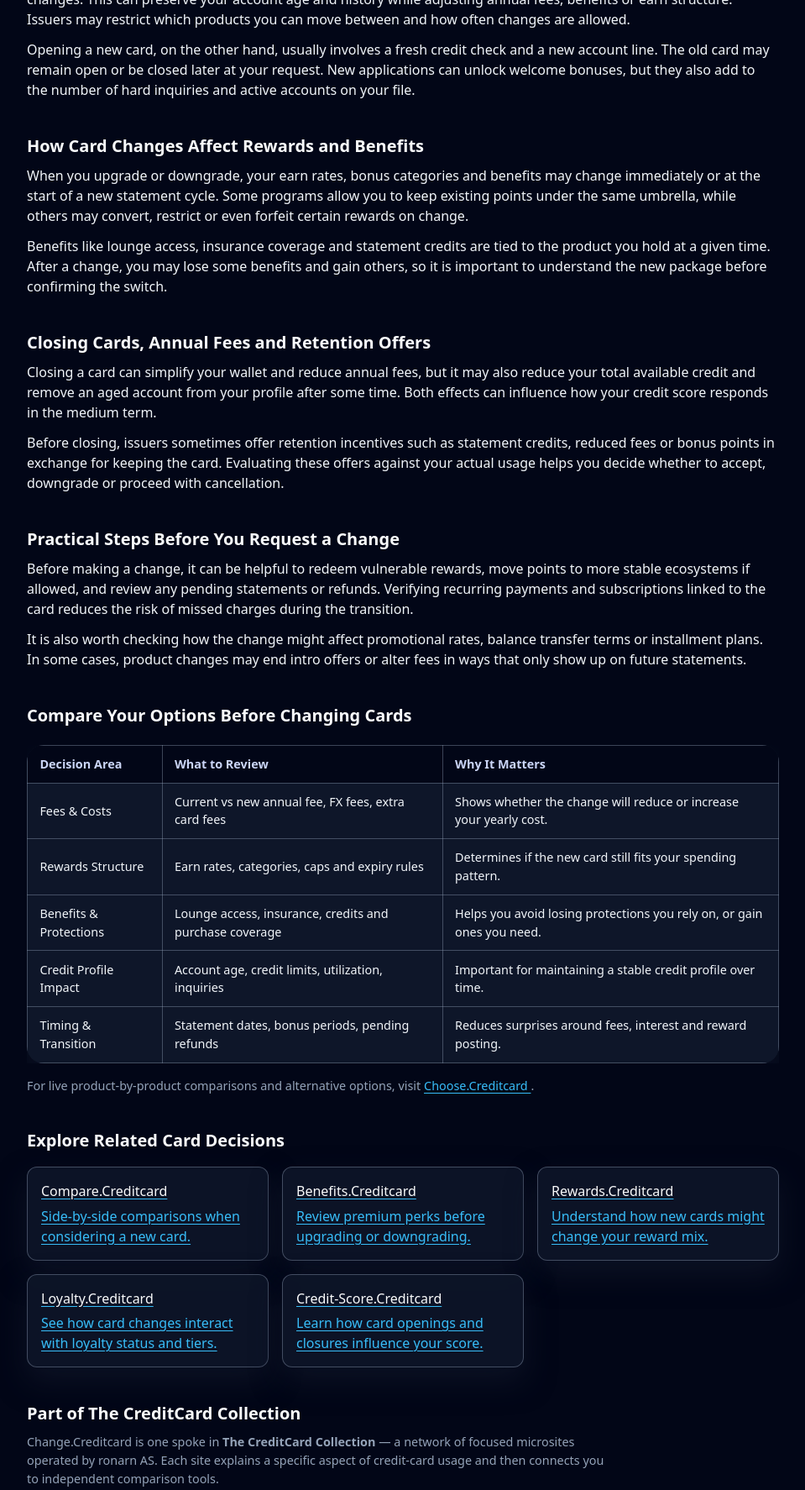
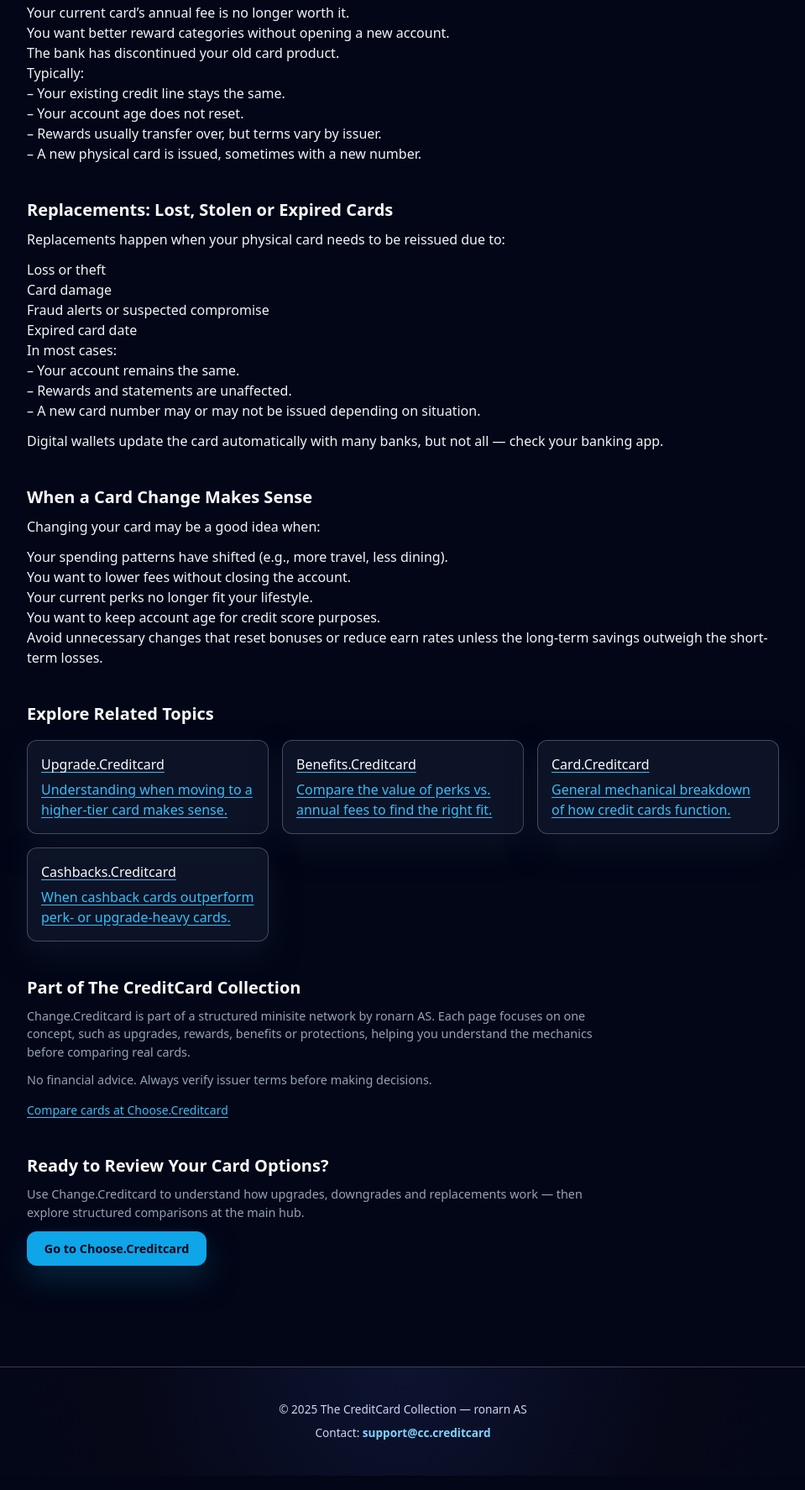
Before and after one commit to ChooseCreditCard/change.creditcard, a plain HTML site: page index.html in a window 1280 px wide. Shown: the part 777-2551 px from the top of the page at 84% size, without its empty margins (160-1119 px from the left). Drawn offline with nearby package versions, Linux system fonts and the light colour scheme.

Commit message:
Update index.html

```diff
--- a/index.html
+++ b/index.html
@@ -4,22 +4,22 @@
   <meta charset="UTF-8" />
   <meta name="viewport" content="width=device-width, initial-scale=1" />
 
-  <title>Change.Creditcard – How to Change, Upgrade or Downgrade Credit Cards</title>
-  <meta name="description" content="Neutral guide to changing credit cards: product changes, upgrades, downgrades, closing cards and avoiding mistakes that can hurt your credit profile or rewards." />
+  <title>Change.Creditcard – How Card Changes, Upgrades & Replacements Work</title>
+  <meta name="description" content="Learn how credit card changes work: upgrades, downgrades, replacements, reissues, product changes, number changes, card network switches and what each means for fees and rewards." />
   <meta name="robots" content="index,follow" />
   <link rel="canonical" href="https://change.creditcard/" />
 
   <!-- Open Graph -->
-  <meta property="og:title" content="Change.Creditcard – Changing, Upgrading & Downgrading Credit Cards" />
-  <meta property="og:description" content="Independent explanation of how to change, upgrade or downgrade credit cards, preserve rewards and minimize impact on your credit profile." />
+  <meta property="og:title" content="Change.Creditcard – Credit Card Upgrades, Downgrades & Replacements Explained" />
+  <meta property="og:description" content="Independent overview of how credit card changes work — including upgrades, downgrades, renewals, replacements, new numbers, product changes and how it affects fees, perks and credit history." />
   <meta property="og:type" content="website" />
   <meta property="og:url" content="https://change.creditcard/" />
   <meta property="og:image" content="https://choose.creditcard/preview.png?utm_source=change.creditcard&utm_medium=referral&utm_campaign=og_image" />
 
   <!-- Twitter -->
   <meta name="twitter:card" content="summary_large_image" />
-  <meta name="twitter:title" content="Change.Creditcard – Changing, Upgrading & Downgrading Credit Cards" />
-  <meta name="twitter:description" content="Learn how card changes really work: product changes vs new applications, when to close cards, and how to handle rewards, fees and limits." />
+  <meta name="twitter:title" content="Change.Creditcard – Understanding Credit Card Changes" />
+  <meta name="twitter:description" content="How card upgrades, downgrades, replacements and product changes work — and how each affects rewards, perks, annual fees and credit score." />
   <meta name="twitter:image" content="https://choose.creditcard/preview.png?utm_source=change.creditcard&utm_medium=referral&utm_campaign=twitter_image" />
 
   <!-- GA4 -->
@@ -31,12 +31,13 @@
     gtag('config', 'G-64FE63JQ3H');
   </script>
 
-  <!-- Tailwind for utility classes -->
+  <!-- Tailwind -->
   <script src="https://cdn.tailwindcss.com"></script>
 
-  <!-- Your shared minisite styles -->
+  <!-- Shared minisite CSS -->
   <link rel="stylesheet" href="./styles.css" />
 </head>
+
 <body class="bg-slate-950 text-slate-100">
 <header class="site-header">
   <div class="nav-inner max-w-6xl">
@@ -44,177 +45,180 @@
       <div class="cc-logo">CC</div>
       <div class="brand-text">
         <div class="brand-title">Change.Creditcard</div>
-          <div class="brand-subtitle">Changing, Upgrading & Downgrading Cards</div>
+        <div class="brand-subtitle">Upgrades · Downgrades · Replacements</div>
       </div>
     </div>
-      <nav class="nav-links" aria-label="Page navigation">
+
+    <nav class="nav-links">
       <a href="#overview">Overview</a>
-        <a href="#mechanics">How It Works</a>
-        <a href="#compare">Compare</a>
+      <a href="#product-change">Product Change</a>
+      <a href="#replacement">Replacements</a>
     </nav>
   </div>
 </header>
 
 <main class="cc-page">
+
   <!-- Breadcrumb -->
   <div class="cc-breadcrumb">
     <a href="https://choose.creditcard/?utm_source=change.creditcard&utm_medium=referral&utm_campaign=breadcrumb">Home</a>
-      &nbsp;›&nbsp;
-      Change.Creditcard
+    &nbsp;›&nbsp; Change.Creditcard
   </div>
 
   <!-- Hero -->
   <section class="hero">
     <div class="hero-content">
-        <h1>How to Change Credit Cards Without Unwanted Side Effects</h1>
+      <h1>How Credit Card Changes Work</h1>
       <p class="hero-lead">
-          Changing cards can mean upgrading, downgrading, switching products or closing accounts. This page explains the main paths, how they affect fees, rewards and your credit profile, and what to check before you request a change.
+        Card changes include upgrades, downgrades, replacements, reissues and product changes. This page explains
+        what each term means — and how it impacts fees, perks, card numbers and your credit score.
       </p>
       <a class="cta" href="https://choose.creditcard/?utm_source=change.creditcard&utm_medium=referral&utm_campaign=hero_cta">
-          Explore card-change options at Choose.Creditcard
+        Compare credit cards
       </a>
     </div>
   </section>
 
-    <!-- Content sections -->
+  <!-- Overview -->
   <section id="overview" class="section">
-      <h2>What Does “Changing a Credit Card” Actually Mean?</h2>
-      <p>“Changing” a card can refer to several different actions: asking for a product change within the same issuer, upgrading to a more premium card, downgrading to a lower-fee card or closing an account entirely. Each path has different implications for fees, benefits and account history.</p>
-      <p>Issuers often use their own terminology, but the core question is the same: will your existing account continue with new terms, or will a brand-new account be opened and the old one closed? Understanding that distinction is key to predicting how a change might affect your credit file and rewards.</p>
+    <h2>What Does “Changing Your Credit Card” Actually Mean?</h2>
+    <p>
+      A credit card “change” covers several different situations depending on what the issuer does. The most common types are:
+    </p>
+    <ul>
+      <li><strong>Upgrade</strong> – moving to a higher-tier card with more perks or higher annual fee.</li>
+      <li><strong>Downgrade</strong> – moving to a simpler card with a lower fee.</li>
+      <li><strong>Product change</strong> – switching to a different card within the same issuer without a new application.</li>
+      <li><strong>Reissue</strong> – receiving a new card due to expiration or fraud alerts.</li>
+      <li><strong>Replacement</strong> – receiving a new card if the old one is lost, stolen or damaged.</li>
+    </ul>
+    <p>
+      Each type has different effects on your rewards balance, account age, card number and fees.
+    </p>
   </section>
 
-    <section id="mechanics" class="section">
-      <h2>Product Changes vs New Applications</h2>
-      <p>With a product change, your existing account number typically stays the same while the underlying card product changes. This can preserve your account age and history while adjusting annual fees, benefits or earn structure. Issuers may restrict which products you can move between and how often changes are allowed.</p>
-      <p>Opening a new card, on the other hand, usually involves a fresh credit check and a new account line. The old card may remain open or be closed later at your request. New applications can unlock welcome bonuses, but they also add to the number of hard inquiries and active accounts on your file.</p>
+  <!-- Product Change -->
+  <section id="product-change" class="section">
+    <h2>Product Changes: When You Switch Cards Without Reapplying</h2>
+    <p>
+      A product change lets you switch cards within the same bank without submitting a new application or triggering a new
+      hard credit pull. This can be useful if:
+    </p>
+    <ul>
+      <li>Your current card’s annual fee is no longer worth it.</li>
+      <li>You want better reward categories without opening a new account.</li>
+      <li>The bank has discontinued your old card product.</li>
+    </ul>
+    <p>
+      Typically:
+      <br>– Your existing credit line stays the same.
+      <br>– Your account age does not reset.
+      <br>– Rewards usually transfer over, but terms vary by issuer.
+      <br>– A new physical card is issued, sometimes with a new number.
+    </p>
   </section>
 
-    <section class="section">
-      <h2>How Card Changes Affect Rewards and Benefits</h2>
-      <p>When you upgrade or downgrade, your earn rates, bonus categories and benefits may change immediately or at the start of a new statement cycle. Some programs allow you to keep existing points under the same umbrella, while others may convert, restrict or even forfeit certain rewards on change.</p>
-      <p>Benefits like lounge access, insurance coverage and statement credits are tied to the product you hold at a given time. After a change, you may lose some benefits and gain others, so it is important to understand the new package before confirming the switch.</p>
+  <!-- Replacement / Number Change -->
+  <section id="replacement" class="section">
+    <h2>Replacements: Lost, Stolen or Expired Cards</h2>
+    <p>
+      Replacements happen when your physical card needs to be reissued due to:
+    </p>
+    <ul>
+      <li>Loss or theft</li>
+      <li>Card damage</li>
+      <li>Fraud alerts or suspected compromise</li>
+      <li>Expired card date</li>
+    </ul>
+    <p>
+      In most cases:
+      <br>– Your account remains the same.
+      <br>– Rewards and statements are unaffected.
+      <br>– A new card number may or may not be issued depending on situation.
+    </p>
+    <p>
+      Digital wallets update the card automatically with many banks, but not all — check your banking app.
+    </p>
   </section>
 
+  <!-- Comparison -->
   <section class="section">
-      <h2>Closing Cards, Annual Fees and Retention Offers</h2>
-      <p>Closing a card can simplify your wallet and reduce annual fees, but it may also reduce your total available credit and remove an aged account from your profile after some time. Both effects can influence how your credit score responds in the medium term.</p>
-      <p>Before closing, issuers sometimes offer retention incentives such as statement credits, reduced fees or bonus points in exchange for keeping the card. Evaluating these offers against your actual usage helps you decide whether to accept, downgrade or proceed with cancellation.</p>
-    </section>
-
-    <section class="section">
-      <h2>Practical Steps Before You Request a Change</h2>
-      <p>Before making a change, it can be helpful to redeem vulnerable rewards, move points to more stable ecosystems if allowed, and review any pending statements or refunds. Verifying recurring payments and subscriptions linked to the card reduces the risk of missed charges during the transition.</p>
-      <p>It is also worth checking how the change might affect promotional rates, balance transfer terms or installment plans. In some cases, product changes may end intro offers or alter fees in ways that only show up on future statements.</p>
-    </section>
-
-    <!-- Comparison block -->
-    <section id="compare" class="section">
-      <h2>Compare Your Options Before Changing Cards</h2>
-      <div class="table-wrap">
-        <table class="table">
-          <thead>
-            <tr>
-              <th>Decision Area</th>
-              <th>What to Review</th>
-              <th>Why It Matters</th>
-            </tr>
-          </thead>
-          <tbody>
-            <tr>
-              <td>Fees &amp; Costs</td>
-              <td>Current vs new annual fee, FX fees, extra card fees</td>
-              <td>Shows whether the change will reduce or increase your yearly cost.</td>
-            </tr>
-            <tr>
-              <td>Rewards Structure</td>
-              <td>Earn rates, categories, caps and expiry rules</td>
-              <td>Determines if the new card still fits your spending pattern.</td>
-            </tr>
-            <tr>
-              <td>Benefits &amp; Protections</td>
-              <td>Lounge access, insurance, credits and purchase coverage</td>
-              <td>Helps you avoid losing protections you rely on, or gain ones you need.</td>
-            </tr>
-            <tr>
-              <td>Credit Profile Impact</td>
-              <td>Account age, credit limits, utilization, inquiries</td>
-              <td>Important for maintaining a stable credit profile over time.</td>
-            </tr>
-            <tr>
-              <td>Timing &amp; Transition</td>
-              <td>Statement dates, bonus periods, pending refunds</td>
-              <td>Reduces surprises around fees, interest and reward posting.</td>
-            </tr>
-          </tbody>
-        </table>
-      </div>
-      <p class="small">
-        For live product-by-product comparisons and alternative options, visit
-        <a href="https://choose.creditcard/?utm_source=change.creditcard&utm_medium=referral&utm_campaign=comparison_section">
-          Choose.Creditcard
-        </a>.
+    <h2>When a Card Change Makes Sense</h2>
+    <p>Changing your card may be a good idea when:</p>
+    <ul>
+      <li>Your spending patterns have shifted (e.g., more travel, less dining).</li>
+      <li>You want to lower fees without closing the account.</li>
+      <li>Your current perks no longer fit your lifestyle.</li>
+      <li>You want to keep account age for credit score purposes.</li>
+    </ul>
+    <p>
+      Avoid unnecessary changes that reset bonuses or reduce earn rates unless the long-term savings outweigh the short-term losses.
     </p>
   </section>
 
   <!-- Cluster links -->
   <section class="section">
-      <h2>Explore Related Card Decisions</h2>
+    <h2>Explore Related Topics</h2>
     <div class="cluster-grid">
-        <a class="cluster-card" href="https://compare.creditcard/?utm_source=change.creditcard&utm_medium=referral&utm_campaign=cluster_compare">
-          <h3>Compare.Creditcard</h3>
-          <p>Side-by-side comparisons when considering a new card.</p>
+
+      <a class="cluster-card"
+         href="https://upgrade.creditcard/?utm_source=change.creditcard&utm_medium=referral&utm_campaign=cluster_upgrade">
+        <h3>Upgrade.Creditcard</h3>
+        <p>Understanding when moving to a higher-tier card makes sense.</p>
       </a>
-        <a class="cluster-card" href="https://benefits.creditcard/?utm_source=change.creditcard&utm_medium=referral&utm_campaign=cluster_benefits">
+
+      <a class="cluster-card"
+         href="https://benefits.creditcard/?utm_source=change.creditcard&utm_medium=referral&utm_campaign=cluster_benefits">
         <h3>Benefits.Creditcard</h3>
-          <p>Review premium perks before upgrading or downgrading.</p>
+        <p>Compare the value of perks vs. annual fees to find the right fit.</p>
       </a>
-        <a class="cluster-card" href="https://rewards.creditcard/?utm_source=change.creditcard&utm_medium=referral&utm_campaign=cluster_rewards">
-          <h3>Rewards.Creditcard</h3>
-          <p>Understand how new cards might change your reward mix.</p>
+
+      <a class="cluster-card"
+         href="https://card.creditcard/?utm_source=change.creditcard&utm_medium=referral&utm_campaign=cluster_card">
+        <h3>Card.Creditcard</h3>
+        <p>General mechanical breakdown of how credit cards function.</p>
       </a>
-        <a class="cluster-card" href="https://loyalty.creditcard/?utm_source=change.creditcard&utm_medium=referral&utm_campaign=cluster_loyalty">
-          <h3>Loyalty.Creditcard</h3>
-          <p>See how card changes interact with loyalty status and tiers.</p>
+
+      <a class="cluster-card"
+         href="https://cashbacks.creditcard/?utm_source=change.creditcard&utm_medium=referral&utm_campaign=cluster_cashbacks">
+        <h3>Cashbacks.Creditcard</h3>
+        <p>When cashback cards outperform perk- or upgrade-heavy cards.</p>
       </a>
-        <a class="cluster-card" href="https://credit-score.creditcard/?utm_source=change.creditcard&utm_medium=referral&utm_campaign=cluster_credit_score">
-          <h3>Credit-Score.Creditcard</h3>
-          <p>Learn how card openings and closures influence your score.</p>
-        </a>
+
     </div>
   </section>
 
-    <!-- Collection section -->
+  <!-- Brand block -->
   <section class="section">
     <h2>Part of The CreditCard Collection</h2>
     <p class="small">
-        Change.Creditcard is one spoke in <strong>The CreditCard Collection</strong> — a network of focused microsites operated by ronarn AS. Each site explains a specific aspect of credit-card usage and then connects you to independent comparison tools.
+      Change.Creditcard is part of a structured minisite network by ronarn AS. Each page focuses on one concept,
+      such as upgrades, rewards, benefits or protections, helping you understand the mechanics before comparing real cards.
     </p>
     <p class="small">
-        We do not issue cards or provide personalized recommendations. Content here is based on public documentation and aims to help you ask better questions when speaking with issuers or advisors about changing cards.
-      </p>
-      <p class="small">
-        Nothing on this page is financial, legal or credit advice. Rules and policies vary by issuer and jurisdiction, so always confirm details directly with your card provider before making changes.
+      No financial advice. Always verify issuer terms before making decisions.
     </p>
 
-      <!-- REQUIRED HUB SNIPPET – mapped to root -->
+    <!-- HUB snippet (ROOT – korrekt) -->
     <div class="hub-link">
       <a href="https://choose.creditcard/?utm_source=change.creditcard&utm_medium=referral&utm_campaign=minisite_to_hub"
          class="text-sm text-slate-600 hover:text-slate-900">
-          Learn more at the Comparison hub
+        Compare cards at Choose.Creditcard
       </a>
     </div>
   </section>
 
   <!-- Bottom CTA -->
   <section class="section">
-      <h2>Ready to Plan Your Next Card Change?</h2>
+    <h2>Ready to Review Your Card Options?</h2>
     <p class="small">
-        Use Change.Creditcard to understand the moving pieces, then visit the main comparison hub to explore cards that may be better aligned with your fees, benefits and reward goals.
+      Use Change.Creditcard to understand how upgrades, downgrades and replacements work — then explore structured comparisons at the main hub.
     </p>
     <a class="cta" href="https://choose.creditcard/?utm_source=change.creditcard&utm_medium=referral&utm_campaign=bottom_cta">
       Go to Choose.Creditcard
     </a>
   </section>
+
 </main>
 
 <footer class="mini-footer">
```
Lines whose indentation alone changed are shown as unchanged.
